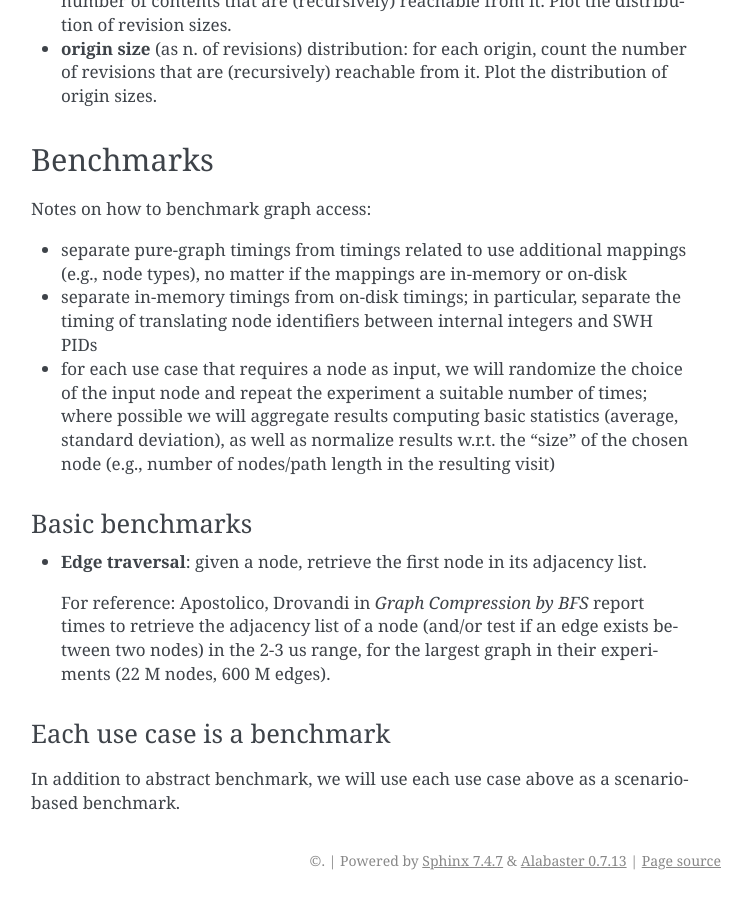
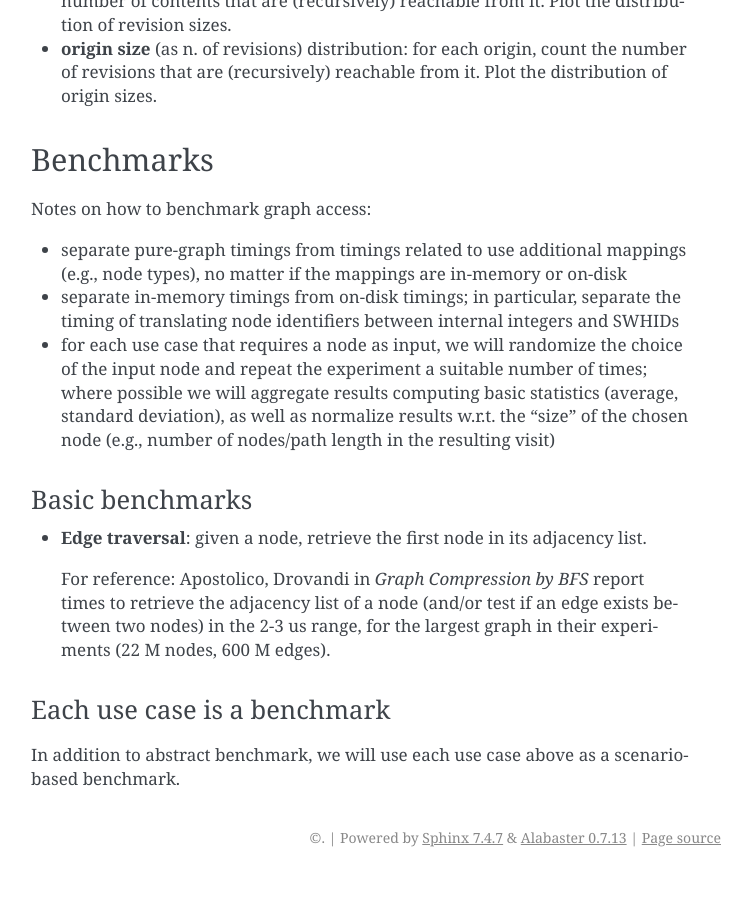
Before and after one commit to SoftwareHeritage/swh-graph, a Sphinx documentation site: the page built from docs/use-cases.rst, in a window 1280 px wide and 900 px high, scrolled down 2491 px. Shown: the whole window, without its empty margins (389-1141 px from the left). Built offline with Sphinx 7.4.7, drawn with Linux system fonts in a browser that asks for light colours; pages that are not in the unit, such as notebooks, are missing from menus; after the commit the page ends 3368 px from its top, so only the background shows below that; some of the changed text lies outside the part shown.

Commit message:
spec: reference SWHID using explicit anchors

```diff
--- a/docs/docker.rst
+++ b/docs/docker.rst
@@ -20,8 +20,8 @@
 Given a graph ``g`` specified by:
 
 - ``g.edges.csv.zst``: zstd-compressed CSV file with one edge per line, as a
-  "SRC_ID SPACE DST_ID" string, where identifiers are the
-  :ref:`persistent-identifiers` of each node.
+  "SRC_ID SPACE DST_ID" string, where identifiers are the :ref:`SWHIDs
+  <persistent-identifiers>` of each node.
 - ``g.nodes.csv.zst``: sorted list of unique node identifiers appearing in the
   corresponding ``g.edges.csv.zst`` file. The format is a zst-compressed CSV
   file (single column) with one persistent identifier per line.
--- a/docs/use-cases.rst
+++ b/docs/use-cases.rst
@@ -11,7 +11,7 @@
 ===========
 
 - **Node identification**: in the following, nodes are always identified by
-  their Software Heritage :ref:`persistent-identifiers` (SWH PIDs).
+  their :ref:`SWHIDs <persistent-identifiers>`.
 
 
 Use cases
@@ -139,7 +139,7 @@
   (e.g., node types), no matter if the mappings are in-memory or on-disk
 
 - separate in-memory timings from on-disk timings; in particular, separate the
-  timing of translating node identifiers between internal integers and SWH PIDs
+  timing of translating node identifiers between internal integers and SWHIDs
 
 - for each use case that requires a node as input, we will randomize the choice
   of the input node and repeat the experiment a suitable number of times; where
```
Also changed, not shown: docs/api.rst (+14 -17 lines), docs/compression.rst (+4 -3 lines), 1 other file.
